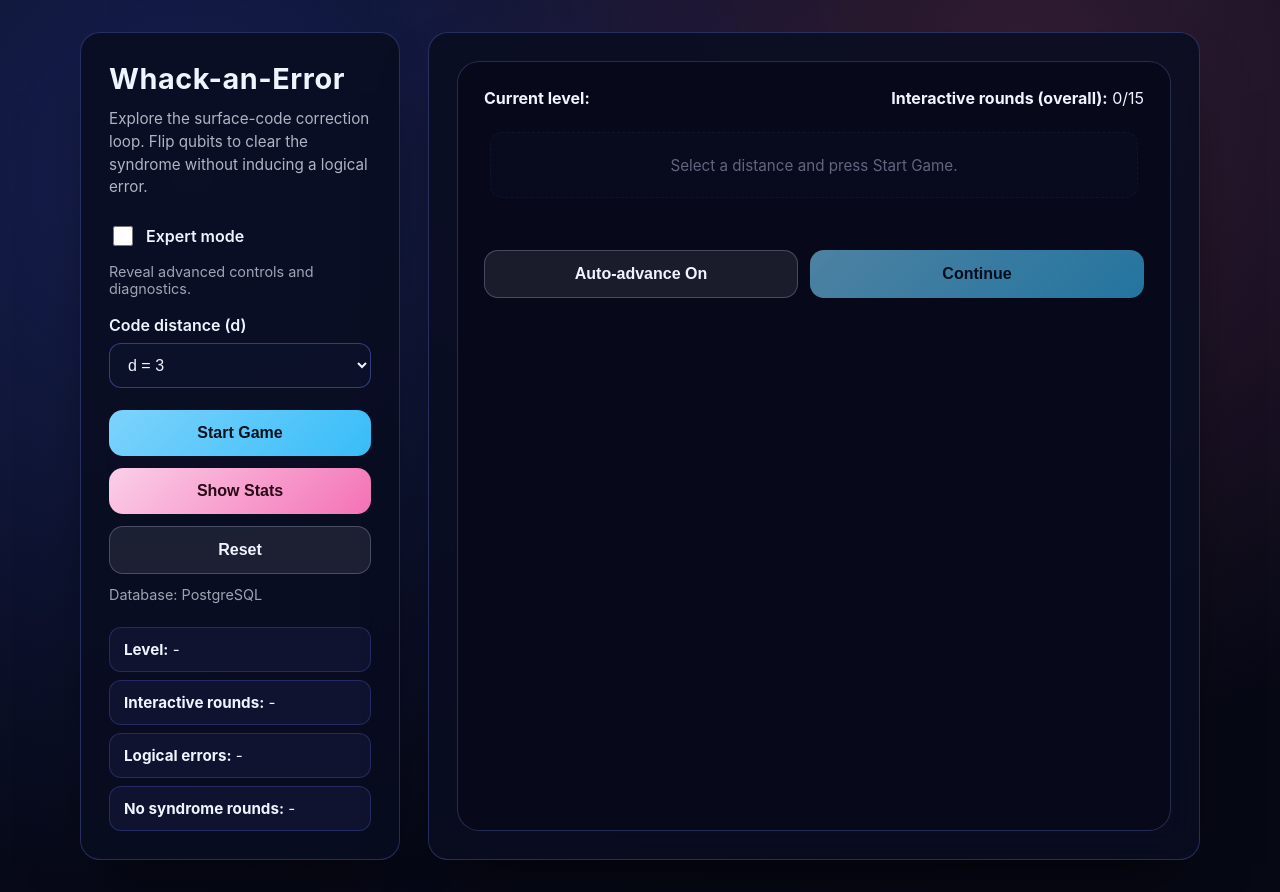
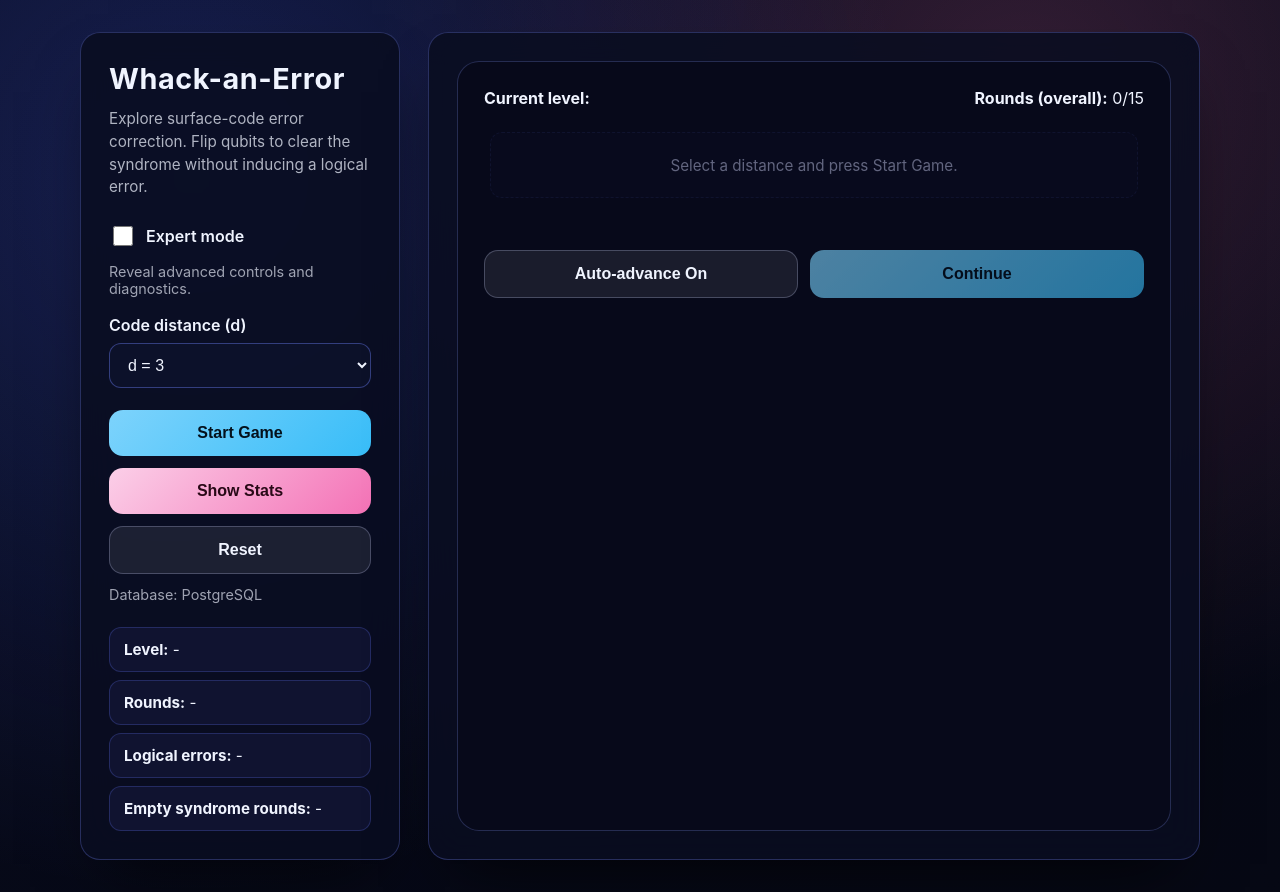
Before and after one commit to oldjosias/whack-an-error, a Flask app: page / in a window 1280 px wide. Run offline with Flask 3, Linux system fonts and the light colour scheme.

Commit message:
Minor UI Fixes

```diff
--- a/templates/index.html
+++ b/templates/index.html
@@ -474,6 +474,11 @@
       background: rgba(255, 255, 255, 0.18);
       color: inherit;
       font-size: 1rem;
+      display: flex;
+      align-items: center;
+      justify-content: center;
+      line-height: 1;
+      padding: 0;
       cursor: pointer;
     }
     @media (max-width: 960px) {
@@ -490,7 +495,7 @@
   <div class="app-shell">
     <aside class="panel">
       <h1>Whack-an-Error</h1>
-      <p class="subtitle">Explore the surface-code correction loop. Flip qubits to clear the syndrome without inducing a logical error.</p>
+      <p class="subtitle">Explore surface-code error correction. Flip qubits to clear the syndrome without inducing a logical error.</p>
 
       <div class="form-field">
         <label class="toggle" for="expert-toggle">
@@ -531,7 +536,7 @@
       </div>
 
       <div class="form-field expert-only">
-        <label for="config-rounds">Interactive rounds per level</label>
+        <label for="config-rounds">Rounds per level</label>
         <select id="config-rounds" aria-label="Select rounds per level" data-expert-control="true">
           {% for value in allowed_rounds %}
           <option value="{{ value }}" {% if value == rounds_per_level %}selected{% endif %}>{{ value }} rounds</option>
@@ -543,9 +548,9 @@
 
       <div class="stats">
         <div><strong>Level:</strong> <span id="stat-level">-</span></div>
-        <div><strong>Interactive rounds:</strong> <span id="stat-round">-</span></div>
+        <div><strong>Rounds:</strong> <span id="stat-round">-</span></div>
         <div><strong>Logical errors:</strong> <span id="stat-logical">-</span></div>
-        <div><strong>No syndrome rounds:</strong> <span id="stat-nosyndrome">-</span></div>
+        <div><strong>Empty syndrome rounds:</strong> <span id="stat-nosyndrome">-</span></div>
       </div>
 
       <div class="log expert-only">
@@ -558,7 +563,7 @@
       <div class="board-wrapper">
         <div class="board-meta">
           <div><strong>Current level:</strong> <span id="level-label"></span></div>
-          <div><strong>Interactive rounds (overall):</strong> <span id="target-rounds">0/0</span></div>
+          <div><strong>Rounds (overall):</strong> <span id="target-rounds">0/0</span></div>
         </div>
         <div class="board" id="board" aria-live="polite"></div>
         <p class="status-line" id="status-line" role="status" aria-live="polite"></p>
@@ -1383,7 +1388,7 @@
           }
           renderStats();
           if (levelStats.withSyndrome >= targetInteractiveRounds) {
-            addLog('Target number of interactive rounds reached for this level.');
+            addLog('Target number of rounds with syndrome reached for this level.');
           }
           maybeScheduleAutoContinue();
         } else {
@@ -1620,7 +1625,7 @@
           residual: error.slice(),
           syndrome,
         };
-        addLog('Interactive round ' + (levelStats.withSyndrome + 1) + ' ready. Syndrome weight ' + sumVector(syndrome) + '.');
+        addLog('Round ' + (levelStats.withSyndrome + 1) + ' ready. Syndrome weight ' + sumVector(syndrome) + '.');
         setStatus('Flip qubits to clear the syndrome.', false);
         setControlsEnabled(true);
         nextRoundBtn.disabled = true;
```
